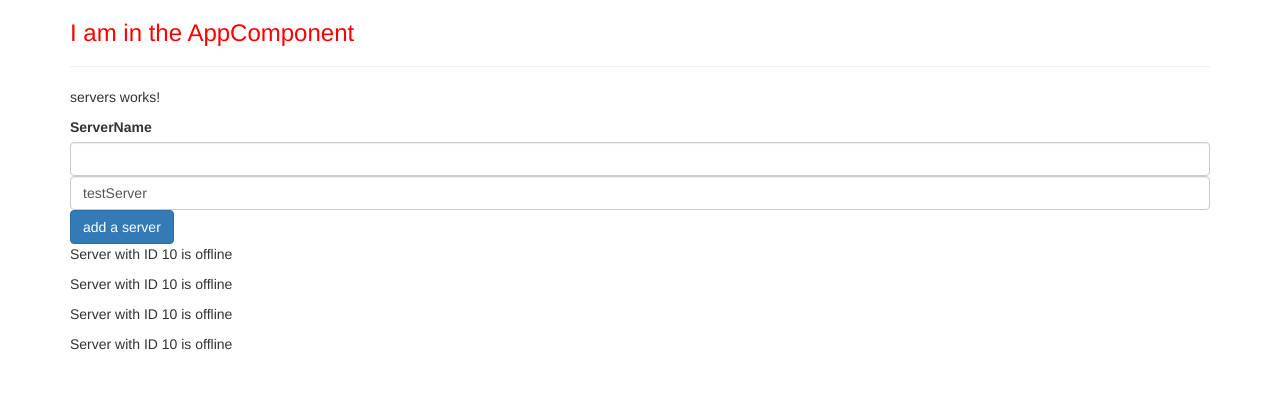
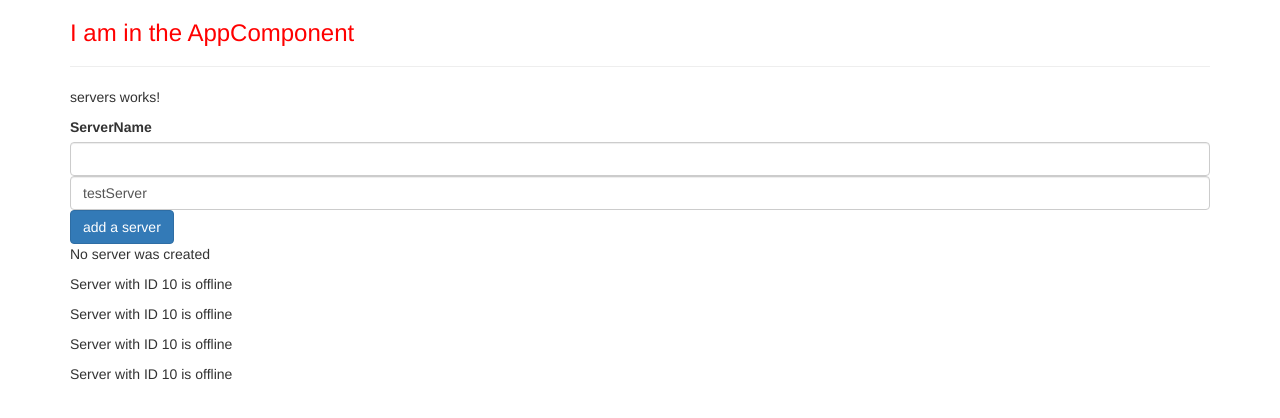
Before and after one commit to woon17/my-first-app, an Angular app: page / in a window 1280 px wide. Shown: the top 418 px of the page. Built offline with nearby package versions, Linux system fonts and the light colour scheme.

Commit message:
ng-template for ngIf and else

```diff
--- a/src/app/servers/servers.component.html
+++ b/src/app/servers/servers.component.html
@@ -15,6 +15,12 @@
 <!-- <p>Server was created, serverName is {{serverName}} </p> -->
 <!-- *ngIf is a structural directive, and the asterisk () is
   an important part of the syntax used to apply structural directives in templates -->
-<p *ngIf="serverCreated">Server was created, serverName is {{serverName}} </p>
+<p *ngIf="serverCreated; else noServer">Server was created, serverName is {{serverName}} </p>
+<!-- The ng-template is a non-rendered element, meaning it does not produce any output in the DOM by itself.
+  It acts as a container for content that can be stamped out when needed using Angular structural directives like *ngIf, *ngFor, or *ngSwitch. -->
+<!-- #noContent refers to the template reference variable  -->
+<ng-template #noServer>
+  <p>No server was created</p>
+</ng-template>
 <app-server></app-server>
 <app-server></app-server>
```
